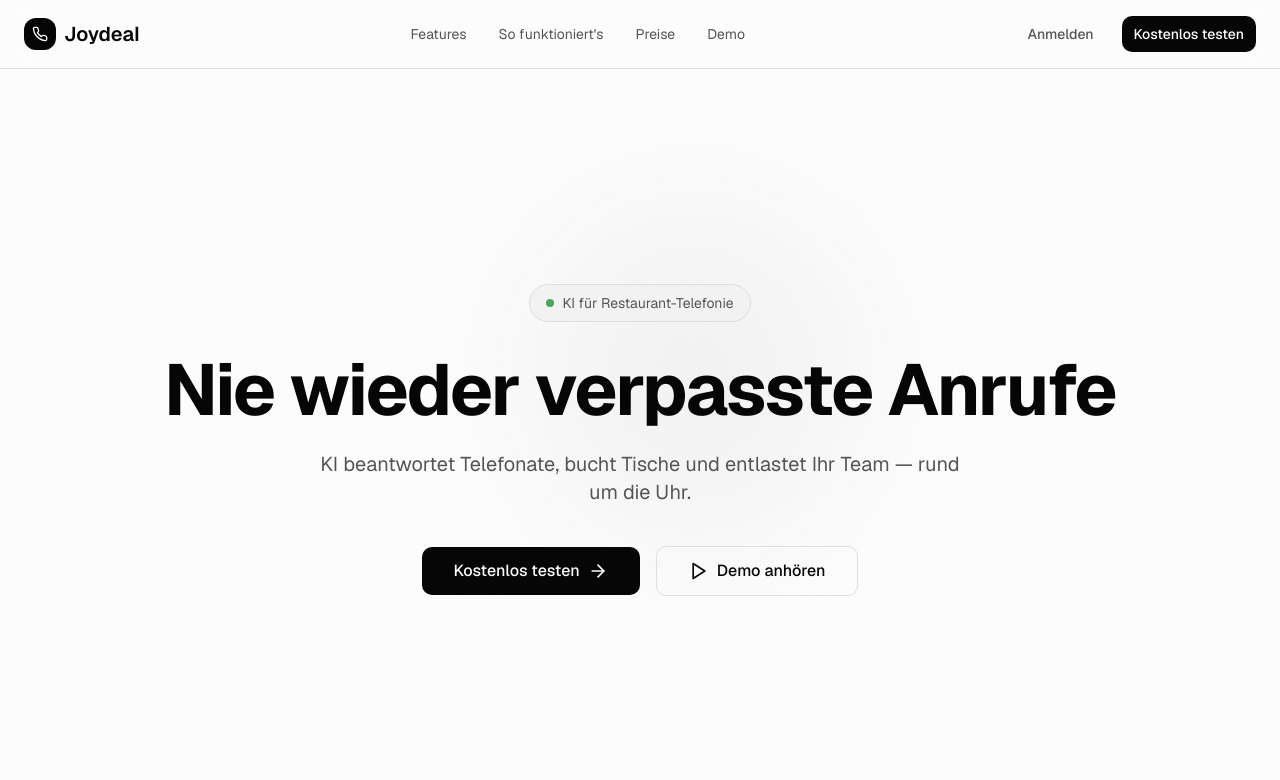
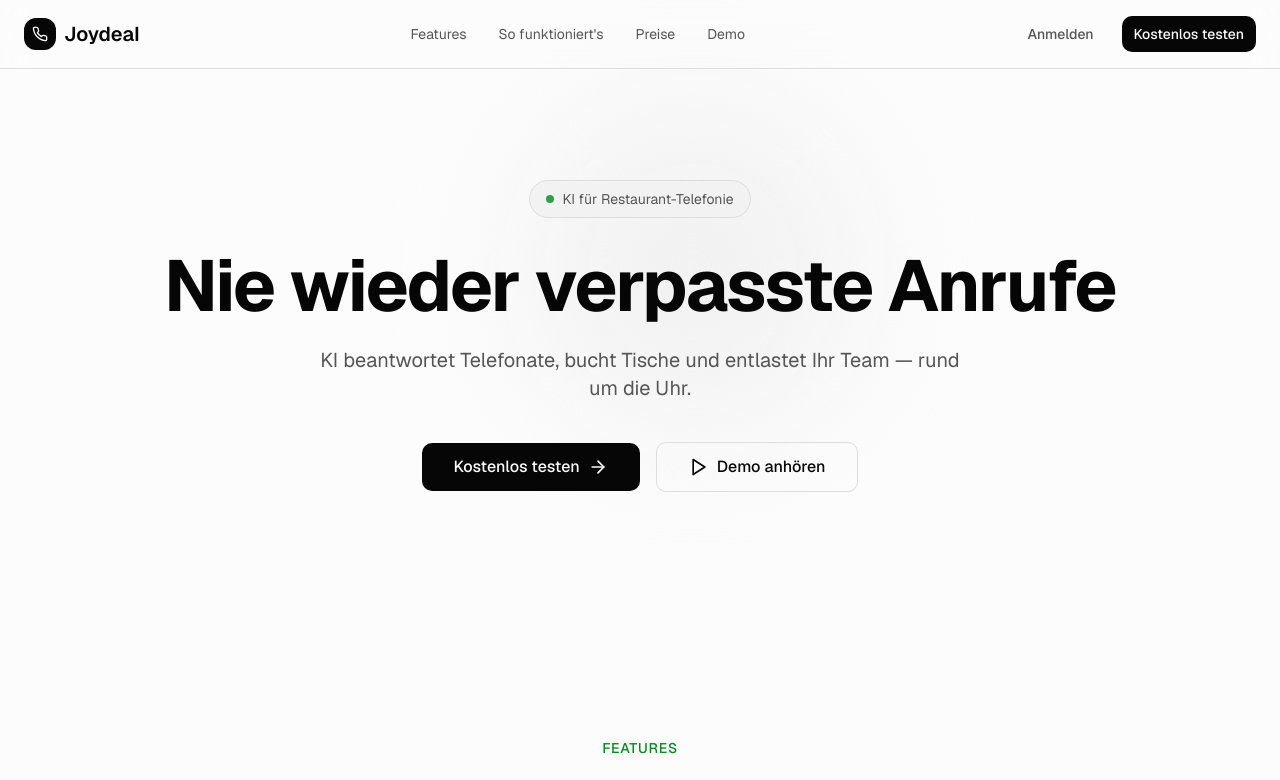
Before and after one commit to DrJonah26/restaurant-voice-website, a Next.js app: page / in a window 1280 px wide. Shown: the top 780 px of the page. Built offline with nearby package versions, Linux system fonts and the light colour scheme.

Commit message:
changed website design

```diff
--- a/app/globals.css
+++ b/app/globals.css
@@ -19,7 +19,7 @@
     --accent: oklch(0.55 0.18 145);
     --accent-foreground: oklch(0.99 0 0);
     --destructive: oklch(0.577 0.245 27.325);
-    --destructive-foreground: oklch(0.577 0.245 27.325);
+    --destructive-foreground: oklch(0.99 0 0);
     --border: oklch(0.9 0 0);
     --input: oklch(0.96 0 0);
     --ring: oklch(0.55 0.18 145);
@@ -55,7 +55,7 @@
     --accent: oklch(0.55 0.18 145);
     --accent-foreground: oklch(0.98 0 0);
     --destructive: oklch(0.396 0.141 25.723);
-    --destructive-foreground: oklch(0.637 0.237 25.331);
+    --destructive-foreground: oklch(0.98 0 0);
     --border: oklch(0.25 0 0);
     --input: oklch(0.18 0 0);
     --ring: oklch(0.55 0.18 145);
--- a/components/hero-section.tsx
+++ b/components/hero-section.tsx
@@ -6,7 +6,7 @@ import { ArrowRight, Play } from "lucide-react"
 
 export function HeroSection() {
   return (
-    <section className="relative min-h-screen flex items-center justify-center pt-20 overflow-hidden">
+    <section className="relative min-h-[80vh] flex items-center justify-center pt-16 pb-8 overflow-hidden">
       {/* Background Elements */}
       <div className="absolute inset-0 overflow-hidden">
         <div className="absolute top-1/4 left-1/4 w-96 h-96 bg-accent/5 rounded-full blur-3xl" />
@@ -34,10 +34,12 @@ export function HeroSection() {
               <ArrowRight className="ml-2 w-5 h-5" />
             </Button>
           </Link>
-          <Button variant="outline" size="lg" className="px-8 py-6 text-base border-border text-foreground hover:bg-secondary bg-transparent">
-            <Play className="mr-2 w-5 h-5" />
-            Demo anhören
-          </Button>
+          <Link href="#demo">
+            <Button variant="outline" size="lg" className="px-8 py-6 text-base border-border text-foreground hover:bg-secondary bg-transparent">
+              <Play className="mr-2 w-5 h-5" />
+              Demo anhören
+            </Button>
+          </Link>
         </div>
 
       </div>
```
